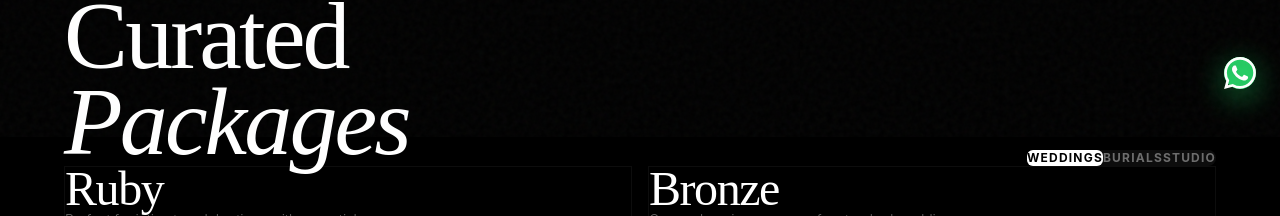
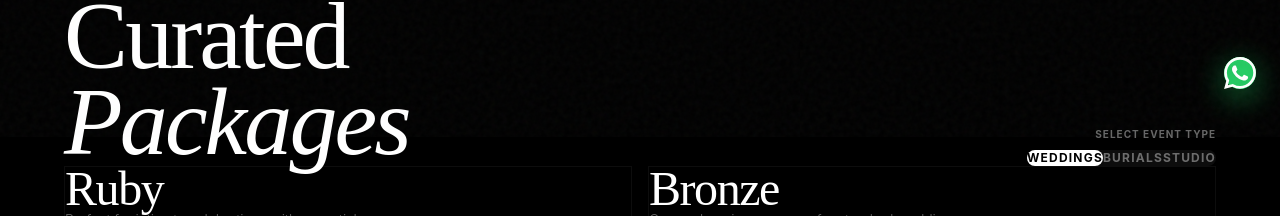
Before and after one commit to Mbakara1/excel_package, a React (Vite) app: page / in a window 1280 px wide. Shown: the part 663-879 px from the top of the page. Built offline with nearby package versions, Linux system fonts and the light colour scheme.

Commit message:
Enhance Pricing UX
- Replaced category buttons with 'Sliding Pill' animation
- Added explicit 'Select Event Type' label
- Improved visual hierarchy for package selection

```diff
--- a/src/components/Pricing.jsx
+++ b/src/components/Pricing.jsx
@@ -188,25 +188,27 @@ const Pricing = () => {
           </div>
 
           {/* Category Switcher */}
-          <div className="flex bg-white/5 p-1 rounded-lg backdrop-blur-sm">
-             <button
-                onClick={() => setActiveCategory('weddings')}
-                className={`px-6 py-3 text-xs font-bold uppercase tracking-widest transition-all rounded-md ${activeCategory === 'weddings' ? 'bg-white text-black shadow-lg' : 'text-white/40 hover:text-white'}`}
-             >
-               Weddings
-             </button>
-             <button
-                onClick={() => setActiveCategory('burials')}
-                className={`px-6 py-3 text-xs font-bold uppercase tracking-widest transition-all rounded-md ${activeCategory === 'burials' ? 'bg-white text-black shadow-lg' : 'text-white/40 hover:text-white'}`}
-             >
-               Burials
-             </button>
-             <button
-                onClick={() => setActiveCategory('studio')}
-                className={`px-6 py-3 text-xs font-bold uppercase tracking-widest transition-all rounded-md ${activeCategory === 'studio' ? 'bg-white text-black shadow-lg' : 'text-white/40 hover:text-white'}`}
-             >
-               Studio
-             </button>
+          <div className="flex flex-col items-end gap-2">
+            <span className="text-[10px] font-bold tracking-widest text-white/40 uppercase">Select Event Type</span>
+            <div className="flex bg-white/5 p-1 rounded-full backdrop-blur-sm relative">
+              {['weddings', 'burials', 'studio'].map((cat) => (
+                <button
+                  key={cat}
+                  onClick={() => setActiveCategory(cat)}
+                  className="relative px-6 py-3 text-xs font-bold uppercase tracking-widest z-10 transition-colors duration-300"
+                  style={{ color: activeCategory === cat ? '#000' : 'rgba(255,255,255,0.4)' }}
+                >
+                  {activeCategory === cat && (
+                    <motion.div
+                      layoutId="activeTab"
+                      className="absolute inset-0 bg-white rounded-full shadow-lg -z-10"
+                      transition={{ type: "spring", bounce: 0.2, duration: 0.6 }}
+                    />
+                  )}
+                  {cat}
+                </button>
+              ))}
+            </div>
           </div>
         </div>
 
```
